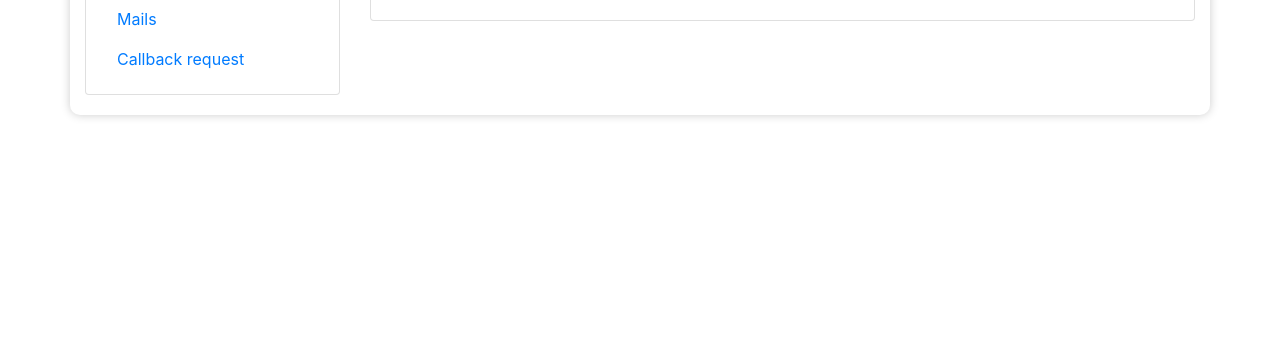
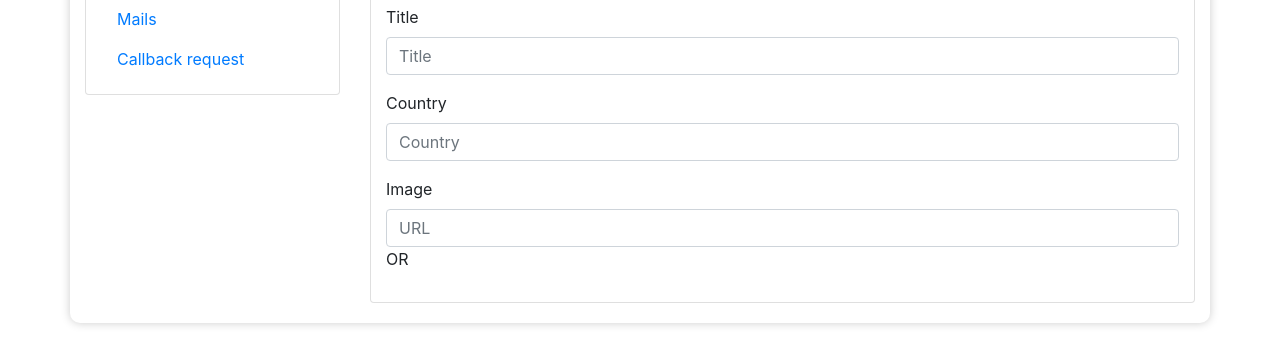
Before and after one commit to henry88lay/Lets-Travel, a website: page application/public/admin/index.html in a window 1280 px wide. Both pictures are taken after a click on the button "Add post". Shown: the part 268-632 px from the top of the page. Drawn offline with nearby package versions, Linux system fonts and the light colour scheme; no server answers.

Commit message:
adding functions and form strucutre

```diff
--- a/application/public/admin/index.html
+++ b/application/public/admin/index.html
@@ -78,8 +78,27 @@
                                 <div class="tab-pane fade" id="v-pills-callback" role="tabpanel"
                                     aria-labelledby="v-pills-callback-tab">Callback requests content</div>
                                 <div class="tab-pane fade" id="v-pills-create-post" role="tabpanel"
-                                    aria-labelledby="v-pills-create-post-tab"><h2>Create post</h2></div>
-
+                                    aria-labelledby="v-pills-create-post-tab">
+                                    <h2>Create post</h2>
+                                    <form action="">
+                                        <div class="form-group">
+                                            <label for="create-title">Title</label>
+                                            <input type="text" class="form-control" id="create-title"
+                                                placeholder="Title">
+                                        </div>
+                                        <div class="form-group">
+                                            <label for="create-country">Country</label>
+                                            <input type="text" class="form-control" id="create-country"
+                                                placeholder="Country">
+                                        </div>
+                                        <div class="form-group">
+                                            <label for="create-image-url">Image</label>
+                                            <input type="text" class="form-control" id="create-image-url"
+                                                placeholder="URL">
+                                                <p>OR</p>
+                                        </div>
+                                    </form>
+                                </div>
                             </div>
                         </div>
                     </div>
```
